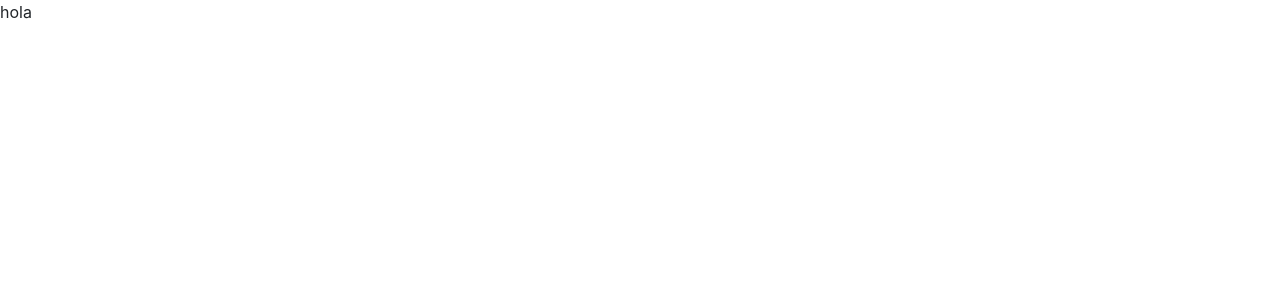
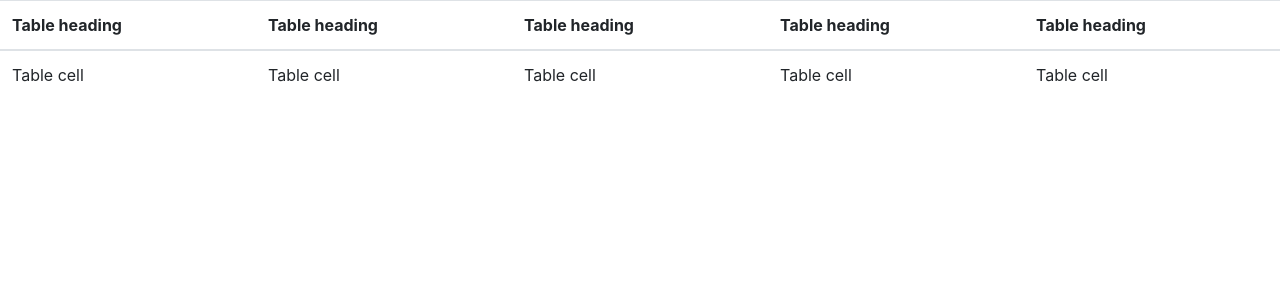
Before and after one commit to kossa21/cadt-app, a React (Create React App) app: page / in a window 1280 px wide. Shown: the top 300 px of the page. Built offline with nearby package versions, Linux system fonts and the light colour scheme.

Commit message:
creación de la función que recibira la ruta para guardar los datos

```diff
--- /dev/null
+++ b/src/API.js
@@ -0,0 +1,4 @@
+export const fetcherListData = async () => {
+  const data = await (await fetch("http://localhost:5000/designs")).json();
+  return data;
+};
--- a/src/App.js
+++ b/src/App.js
@@ -1,7 +1,21 @@
 import "./App.css";
+import DisplayTable from "./Components/DisplayTable";
+import { fetcherListData } from "./API";
+import { useState } from "react";
 
 function App() {
-  return <div className="App">hola</div>;
+  const [tableItems, settableItems] = useState([]);
+
+  const savingDataFromFetch = async () => {
+    const data = await fetcherListData();
+  };
+
+  console.log(tableItems);
+  return (
+    <div className="App">
+      <DisplayTable />
+    </div>
+  );
 }
 
 export default App;
--- /dev/null
+++ b/src/Components/DisplayTable.js
@@ -0,0 +1,31 @@
+import React from "react";
+import { Table } from "reactstrap";
+
+export const DisplayTable = () => {
+  return (
+    <div>
+      <Table responsive hover>
+        <thead>
+          <tr>
+            <th>Table heading</th>
+            <th>Table heading</th>
+            <th>Table heading</th>
+            <th>Table heading</th>
+            <th>Table heading</th>
+          </tr>
+        </thead>
+        <tbody>
+          <tr>
+            <td>Table cell</td>
+            <td>Table cell</td>
+            <td>Table cell</td>
+            <td>Table cell</td>
+            <td>Table cell</td>
+          </tr>
+        </tbody>
+      </Table>
+    </div>
+  );
+};
+
+export default DisplayTable;
```
Also changed, not shown: src/informationTable.js (added).
